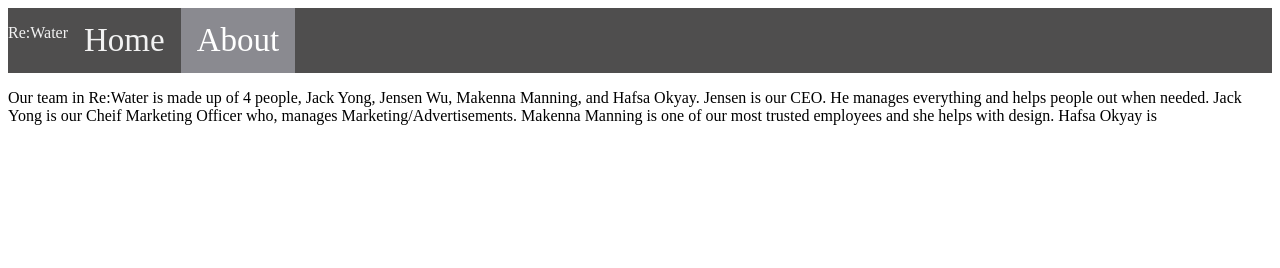
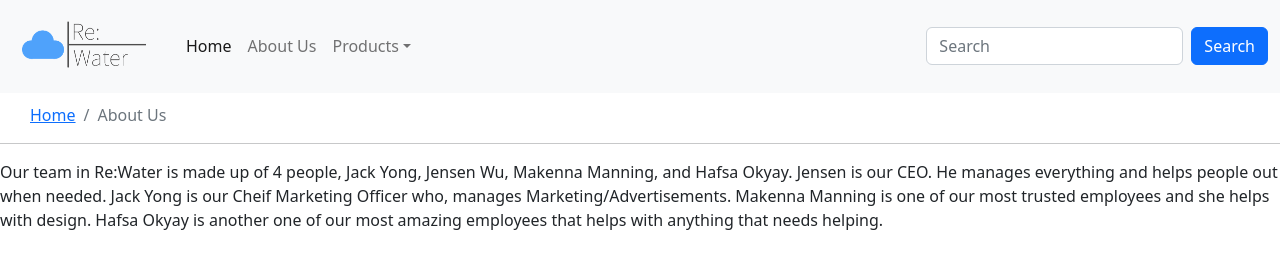
Before and after one commit to Ayumi08/Re-Water-Company, a plain HTML site: page about.html in a window 1280 px wide. Drawn offline with nearby package versions, Linux system fonts and the light colour scheme.

Commit message:
edited about me

```diff
--- a/about.html
+++ b/about.html
@@ -2,23 +2,70 @@
 <html>
     <head>
         <!-- title, icon, and css link -->
-         <title>Re:Water About Us</title>
+        <title>Re:Water Home Page</title>
         <link rel="icon" type="image/x-con" href="./images/logo.png"/>
         <link rel="stylesheet" type="text/css" href="./stylesheet.css"/>
+        <meta charset="utf-8">
+        <meta name="viewport" content="width=device-width, initial-scale=1">
+        <link href="https://cdn.jsdelivr.net/npm/bootstrap@5.2.0-beta1/dist/css/bootstrap.min.css" rel="stylesheet" integrity="sha384-0evHe/X+R7YkIZDRvuzKMRqM+OrBnVFBL6DOitfPri4tjfHxaWutUpFmBp4vmVor" crossorigin="anonymous">
     </head>
 
     <body>
-        <div class="topnav">
-            <p>Re:Water</p>
-            <a href="./home.html">Home</a>
-            <a class="active" href="./about.html">About</a>
-          </div>
-          <p> Our team in Re:Water is made up of 4 people, Jack Yong, Jensen Wu,
+        <script src="https://cdn.jsdelivr.net/npm/bootstrap@5.2.0-beta1/dist/js/bootstrap.bundle.min.js" integrity="sha384-pprn3073KE6tl6bjs2QrFaJGz5/SUsLqktiwsUTF55Jfv3qYSDhgCecCxMW52nD2" crossorigin="anonymous"></script>
+        <script type="text/javascript" src="Scripts/jquery-2.1.1.min.js"></script>
+        <script type="text/javascript" src="Scripts/bootstrap.min.js"></script>
+        <nav class="navbar navbar-expand-lg bg-light">
+            <div class="container-fluid">
+              <a class="navbar-brand" href="./home.html">
+                <img src="./images/Screen Shot 2022-06-20 at 11.52.40 AM.png" width="150" length="150"/>
+              </a>
+              <button class="navbar-toggler" type="button" data-bs-toggle="collapse" data-bs-target="#navbarSupportedContent" aria-controls="navbarSupportedContent" aria-expanded="false" aria-label="Toggle navigation">
+                <span class="navbar-toggler-icon"></span>
+              </button>
+              <div class="collapse navbar-collapse" id="navbarSupportedContent">
+                <ul class="navbar-nav me-auto mb-2 mb-lg-0">
+                  <li class="nav-item">
+                    <a class="nav-link active" aria-current="page" href="./home.html">Home</a>
+                  </li>
+                  <li class="nav-item">
+                    <a class="nav-link" href="./about.html">About Us</a>
+                  </li>
+                  <li class="nav-item dropdown">
+                    <a class="nav-link dropdown-toggle" href="#" id="navbarDropdown" role="button" data-bs-toggle="dropdown" aria-expanded="false">Products</a>
+                    <ul class="dropdown-menu" aria-labelledby="navbarDropdown">
+                      <li><a class="dropdown-item" href="#">CloudSweeper78Max</a></li>
+                      <li><a class="dropdown-item" href="#">Another action</a></li>
+                      <li><hr class="dropdown-divider"></li>
+                      <li><a class="dropdown-item" href="#">Something else here</a></li>
+                    </ul>
+                  </li>
+                </ul>
+                <form class="d-flex" role="search">
+                    <input class="form-control me-2" type="search" placeholder="Search" aria-label="Search">
+                    <button type="button" class="btn btn-primary">Search</button>
+                  </form>
+              </div>
+            </div>
+        </nav>
+
+        <nav class="nav2" aria-label="breadcrumb"> <!-- https://getbootstrap.com/docs/5.2/components/breadcrumb/ -->
+            <ol class="breadcrumb">
+                <li class="breadcrumb-item"><a href="./home.html">Home</a></li>
+                <li class="breadcrumb-item active" aria-current="page">About Us</li>
+            </ol>
+          </nav>
+        </nav>
+        <hr/>
+
+        <p> Our team in Re:Water is made up of 4 people, Jack Yong, Jensen Wu,
              Makenna Manning, and Hafsa Okyay. Jensen is our CEO. He manages
              everything and helps people out when needed. Jack Yong is our Cheif
               Marketing Officer who, manages Marketing/Advertisements. Makenna
               Manning is one of our most trusted employees and she helps with design.
-            Hafsa Okyay is  </p>
+            Hafsa Okyay is another one of our most amazing employees that helps with anything
+           that needs helping.
+        </p>
+
 
     </body>
 
```
Also changed, not shown: home.html (+1 -3 lines), images/Screen Shot 2022-06-20 at 11.52.40 AM.png (added).
